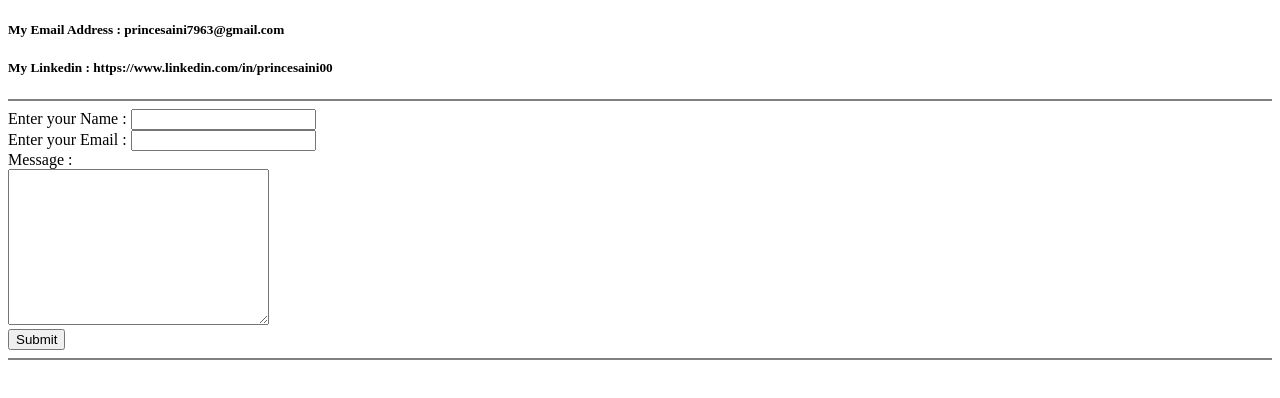
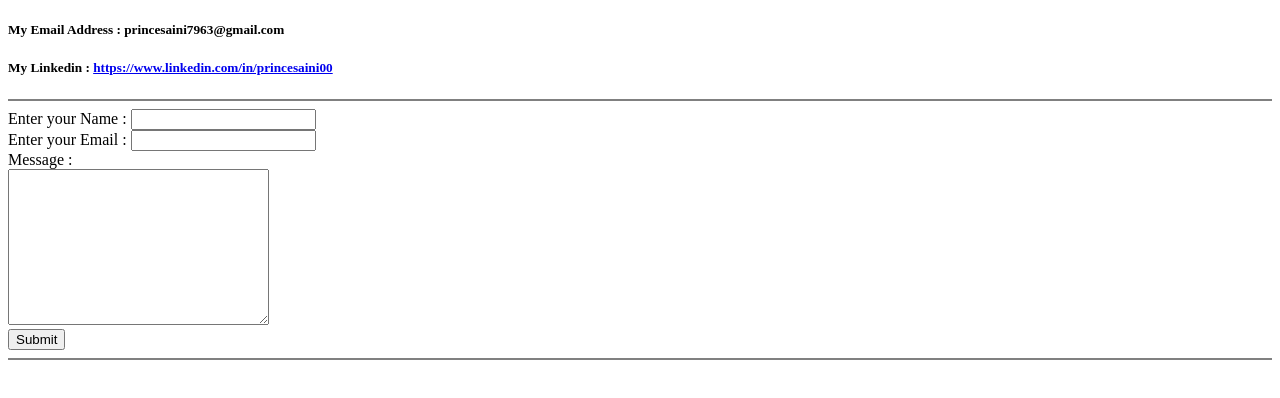
Before and after one commit to PrinceSainiMundra/CV, a plain HTML site: page contactme.html in a window 1280 px wide. Drawn offline with Linux system fonts and the light colour scheme.

Commit message:
Update the linkedin link

```diff
--- a/contactme.html
+++ b/contactme.html
@@ -8,7 +8,7 @@
 
 <body>
     <h5>My Email Address : princesaini7963@gmail.com</h5>
-    <h5>My Linkedin : https://www.linkedin.com/in/princesaini00</h5>
+    <h5>My Linkedin : <a href="https://www.linkedin.com/in/princesaini00">https://www.linkedin.com/in/princesaini00</a></h5>
     <hr size="2" noshade>
     <form action="mailto:princesaini7963@gmail.com" method="post" enctype="text/plain">
         <label>Enter your Name : </label>
```
